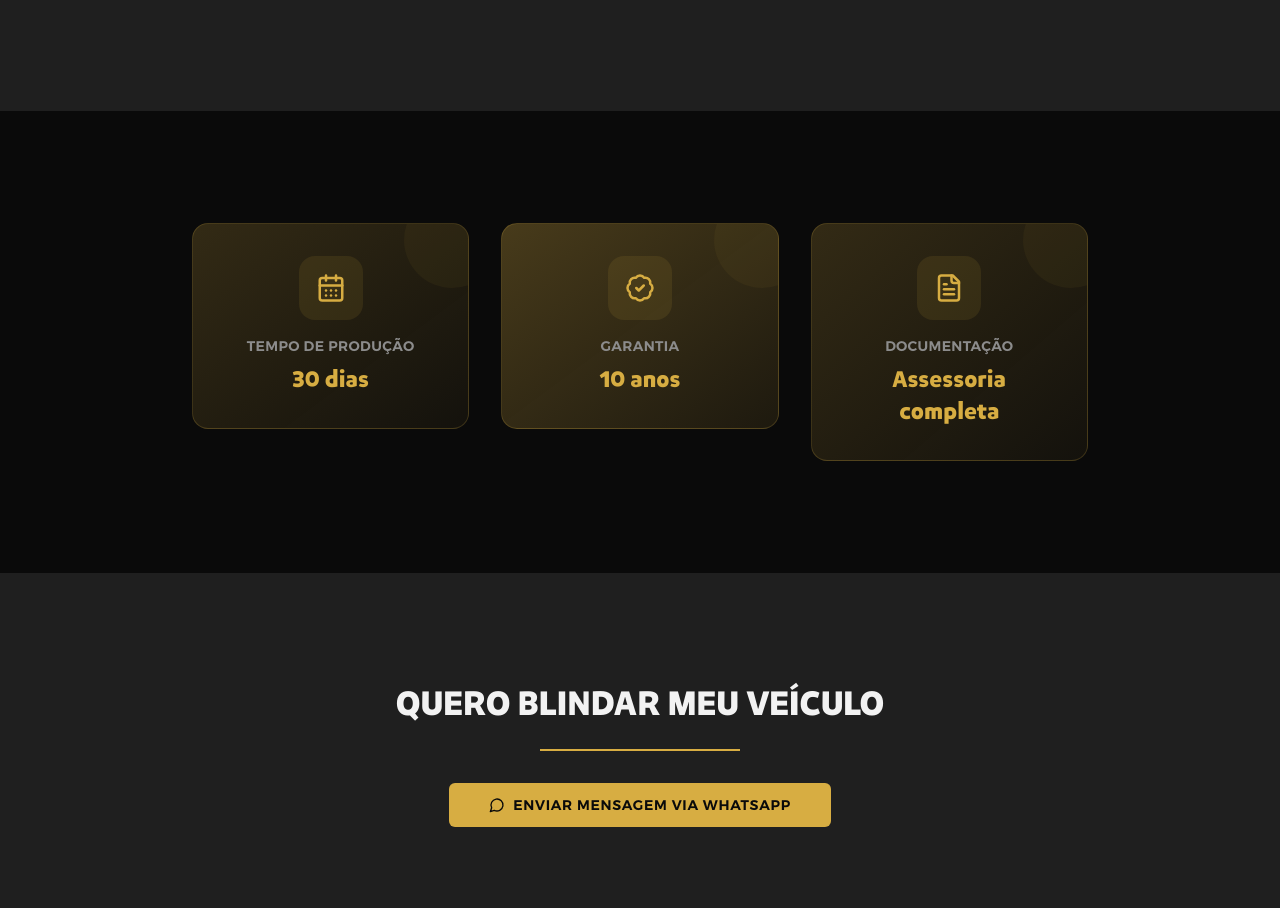
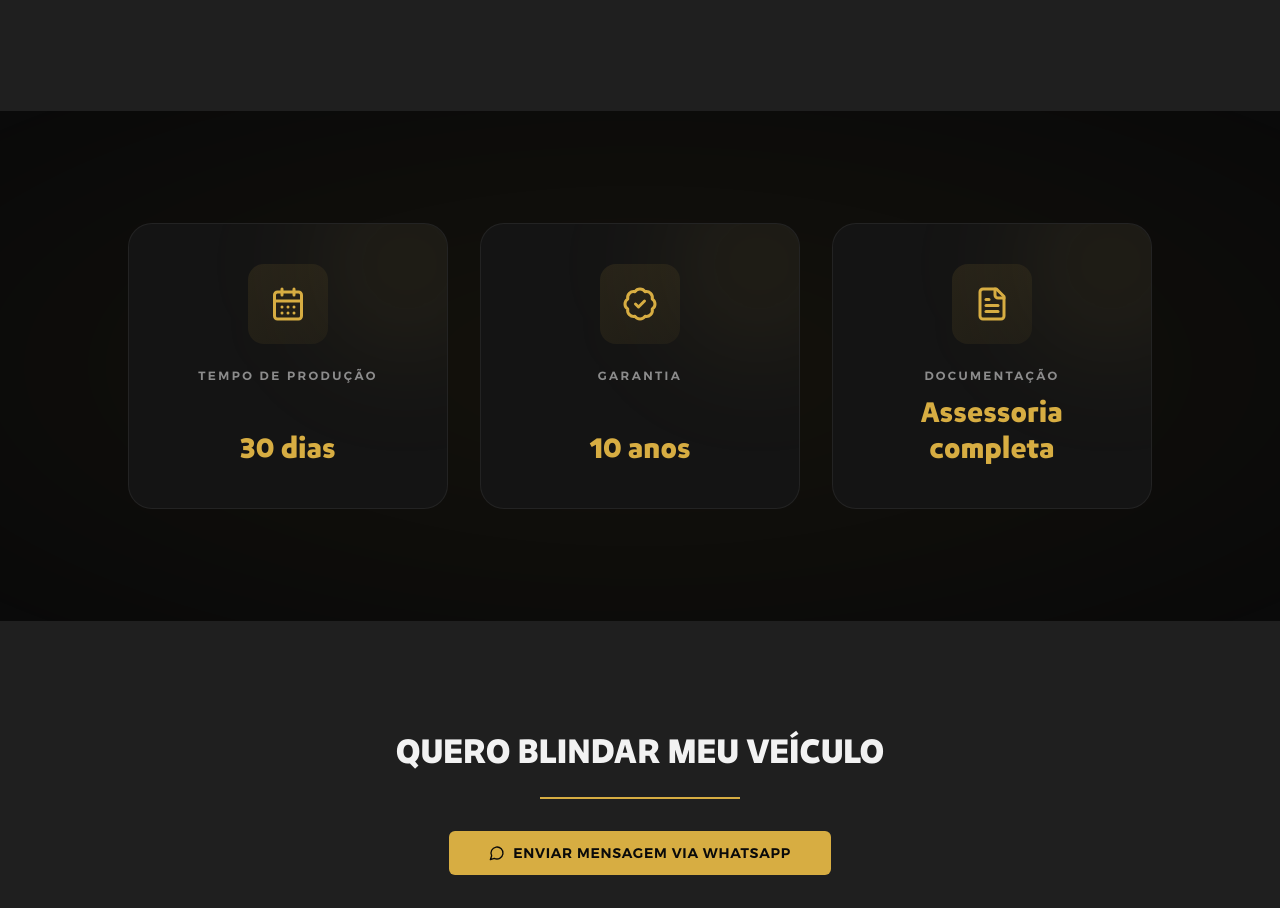
Before and after one commit to wagner1093/e11, a React (Vite) app: page /blindagem-automotiva in a window 1280 px wide. Shown: the part 4424-5332 px from the top of the page. Built offline with nearby package versions, Linux system fonts and the light colour scheme; the HTML template or start-up script is replaced by a standard one.

Commit message:
Update Highlights section to dynamic premium design

```diff
--- a/src/pages/BlindagemAutomotiva.tsx
+++ b/src/pages/BlindagemAutomotiva.tsx
@@ -131,21 +131,38 @@ const BlindagemAutomotiva = () => (
       </div>
     </section>
 
-    {/* Highlights - modern */}
-    <section className="section-padding">
-      <div className="container mx-auto">
-        <div className="grid grid-cols-1 sm:grid-cols-3 gap-8 max-w-4xl mx-auto">
+    {/* Highlights - Premium Dynamic */}
+    <section className="section-padding relative">
+      {/* Subtle ambient light behind the cards */}
+      <div className="absolute inset-0 bg-primary/5 [mask-image:radial-gradient(ellipse_at_center,white,transparent)] pointer-events-none" />
+
+      <div className="container mx-auto relative z-10">
+        <div className="grid grid-cols-1 sm:grid-cols-3 gap-8 max-w-5xl mx-auto">
           {highlights.map((h, i) => (
-            <AnimatedSection key={h.title} delay={i * 0.15}>
-              <div className={`relative overflow-hidden rounded-2xl bg-gradient-to-br ${h.accent} border border-primary/20 p-8 text-center group hover:border-primary/50 transition-all duration-300`}>
-                <div className="absolute top-0 right-0 w-24 h-24 bg-primary/5 rounded-full -translate-y-8 translate-x-8 group-hover:scale-150 transition-transform duration-500" />
-                <div className="relative z-10">
-                  <div className="w-16 h-16 rounded-2xl bg-primary/10 flex items-center justify-center mx-auto mb-4 group-hover:bg-primary/20 transition-colors">
-                    <h.icon size={30} className="text-primary" />
+            <AnimatedSection key={h.title} delay={i * 0.15} className="h-full">
+              <div className="group relative h-full overflow-hidden rounded-3xl bg-card border border-border/60 hover:border-primary/50 p-8 md:p-10 text-center transition-all duration-500 hover:-translate-y-2 hover:shadow-2xl hover:shadow-primary/10">
+
+                {/* Glow effect on hover */}
+                <div className="absolute inset-0 opacity-0 group-hover:opacity-100 transition-opacity duration-700 bg-gradient-to-b from-primary/5 to-transparent pointer-events-none" />
+
+                {/* Moving blob */}
+                <div className="absolute -top-10 -right-10 w-40 h-40 bg-primary/10 rounded-full blur-3xl group-hover:bg-primary/20 transition-colors duration-700" />
+                <div className="absolute bottom-0 left-1/2 -translate-x-1/2 w-32 h-32 bg-primary/10 rounded-full blur-3xl opacity-0 group-hover:opacity-100 transition-opacity duration-700" />
+
+                <div className="relative z-10 flex flex-col items-center justify-between h-full">
+                  <div>
+                    <div className="w-20 h-20 rounded-2xl bg-gradient-to-br from-primary/10 to-primary/5 flex items-center justify-center mx-auto mb-6 group-hover:scale-110 group-hover:ring-4 ring-primary/10 transition-all duration-500">
+                      <h.icon size={36} className="text-primary group-hover:-rotate-6 transition-transform duration-500" />
+                    </div>
+                    <p className="text-xs font-semibold text-muted-foreground mb-3 uppercase tracking-[0.2em]">{h.title}</p>
                   </div>
-                  <p className="text-sm font-semibold text-muted-foreground mb-2 uppercase tracking-wide">{h.title}</p>
-                  <p className="text-primary font-display font-bold text-2xl">{h.desc}</p>
+                  <p className="text-primary font-display font-bold text-3xl mt-auto">
+                    {h.desc}
+                  </p>
                 </div>
+
+                {/* Floating shine line at the top */}
+                <div className="absolute top-0 inset-x-0 h-px bg-gradient-to-r from-transparent via-primary/0 to-transparent group-hover:via-primary/50 transition-colors duration-700" />
               </div>
             </AnimatedSection>
           ))}
```
